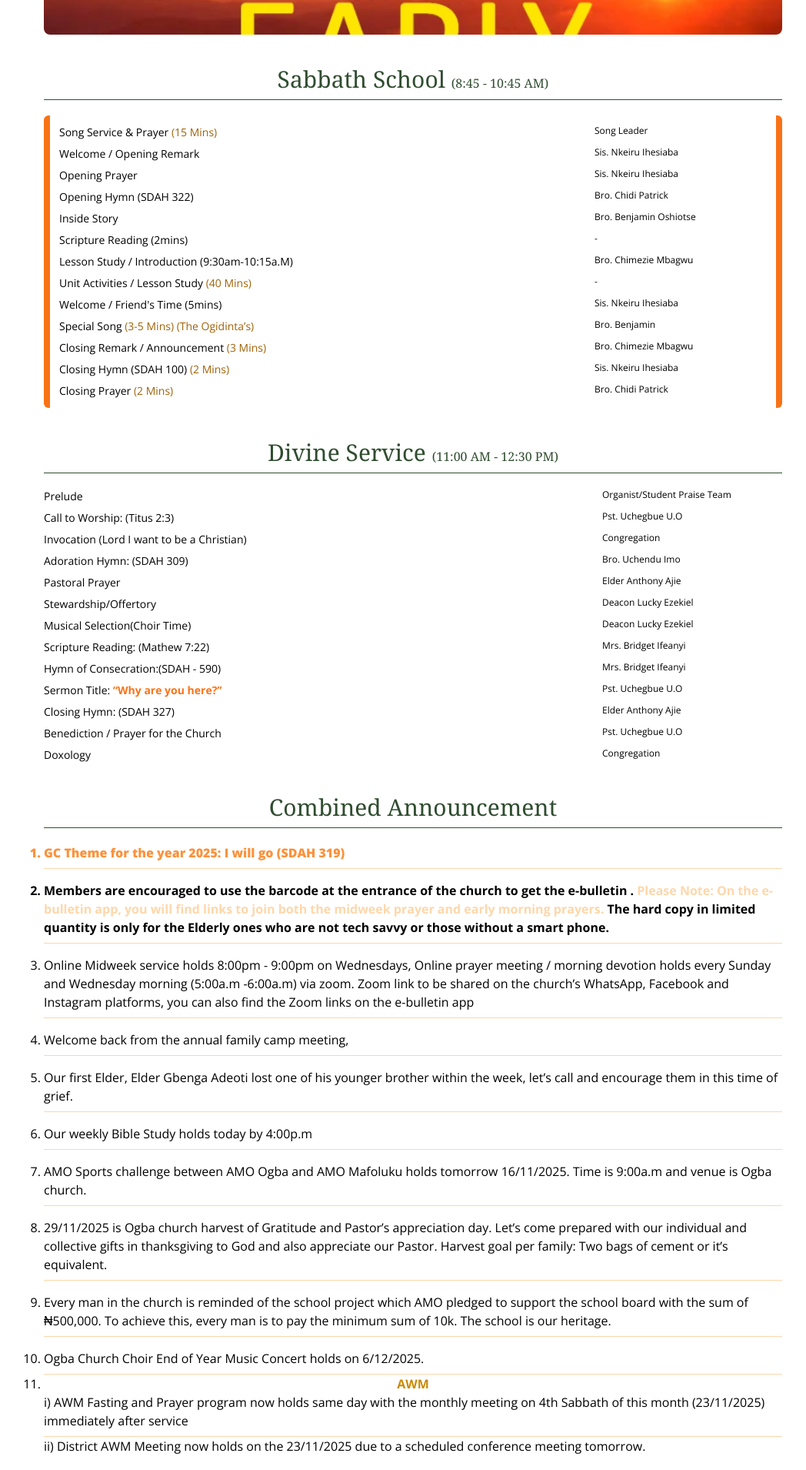
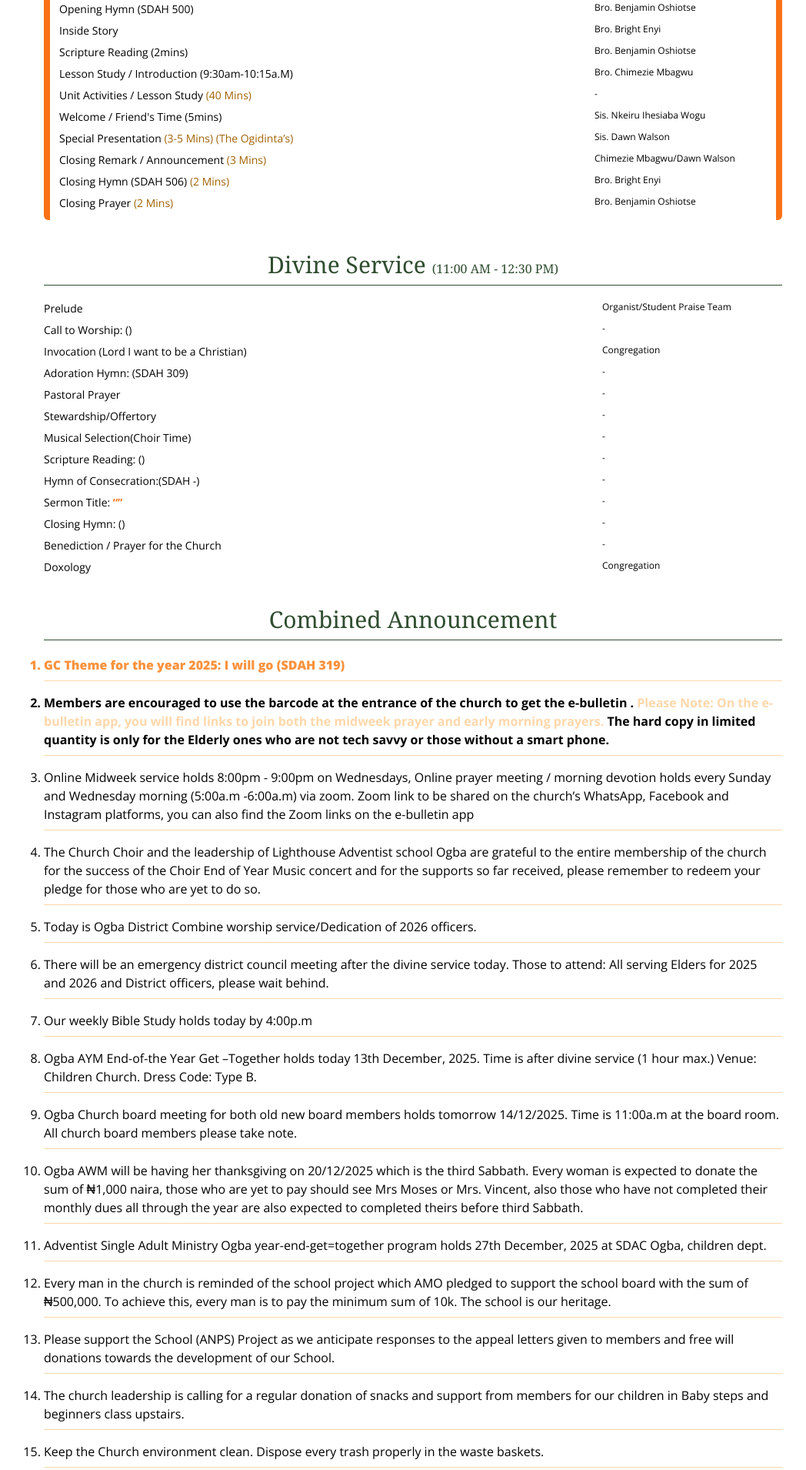
Before and after one commit to solomonsunday/SDAOGBACHURCHEBULLETIN, a Next.js app: page / in a window 1280 px wide. Shown: the part 836-2746 px from the top of the page at 77% size, without its empty margins (103-1151 px from the left). Built offline with nearby package versions, Linux system fonts and the light colour scheme; a web font is replaced by a local one.

Commit message:
updated for the 13th of december

```diff
--- a/src/components/Programs/Announcement.tsx
+++ b/src/components/Programs/Announcement.tsx
@@ -30,26 +30,45 @@ const Announcement = () => {
             find the Zoom links on the e-bulletin app
           </li>
           <li className="pb-2 border-b border-orange-200">
-            Welcome back from the annual family camp meeting,
+            The Church Choir and the leadership of Lighthouse Adventist school
+            Ogba are grateful to the entire membership of the church for the
+            success of the Choir End of Year Music concert and for the supports
+            so far received, please remember to redeem your pledge for those who
+            are yet to do so.
           </li>
           <li className="pb-2 border-b border-orange-200">
-            Our first Elder, Elder Gbenga Adeoti lost one of his younger brother
-            within the week, let’s call and encourage them in this time of
-            grief.
+            Today is Ogba District Combine worship service/Dedication of 2026
+            officers.
+          </li>
+          <li className="pb-2 border-b border-orange-200">
+            There will be an emergency district council meeting after the divine
+            service today. Those to attend: All serving Elders for 2025 and 2026
+            and District officers, please wait behind.
           </li>
           <li className="pb-2 border-b border-orange-200">
             Our weekly Bible Study holds today by 4:00p.m
           </li>{" "}
           <li className="pb-2 border-b border-orange-200">
-            AMO Sports challenge between AMO Ogba and AMO Mafoluku holds
-            tomorrow 16/11/2025. Time is 9:00a.m and venue is Ogba church.
+            Ogba AYM End-of-the Year Get –Together holds today 13th December,
+            2025. Time is after divine service (1 hour max.) Venue: Children
+            Church. Dress Code: Type B.
           </li>{" "}
           <li className="pb-2 border-b border-orange-200">
-            29/11/2025 is Ogba church harvest of Gratitude and Pastor’s
-            appreciation day. Let’s come prepared with our individual and
-            collective gifts in thanksgiving to God and also appreciate our
-            Pastor. Harvest goal per family: Two bags of cement or it’s
-            equivalent.
+            Ogba Church board meeting for both old new board members holds
+            tomorrow 14/12/2025. Time is 11:00a.m at the board room. All church
+            board members please take note.
+          </li>
+          <li className="pb-2 border-b border-orange-200">
+            Ogba AWM will be having her thanksgiving on 20/12/2025 which is the
+            third Sabbath. Every woman is expected to donate the sum of ₦1,000
+            naira, those who are yet to pay should see Mrs Moses or Mrs.
+            Vincent, also those who have not completed their monthly dues all
+            through the year are also expected to completed theirs before third
+            Sabbath.
+          </li>
+          <li className="pb-2 border-b border-orange-200">
+            Adventist Single Adult Ministry Ogba year-end-get=together program
+            holds 27th December, 2025 at SDAC Ogba, children dept.
           </li>
           <li className="pb-2 border-b border-orange-200">
             Every man in the church is reminded of the school project which AMO
@@ -57,25 +76,6 @@ const Announcement = () => {
             achieve this, every man is to pay the minimum sum of 10k. The school
             is our heritage.
           </li>
-          <div>
-            <li className="pb-2 border-b border-orange-200">
-              Ogba Church Choir End of Year Music Concert holds on 6/12/2025.
-            </li>
-            <li>
-              <div className="text-center text-yellow-600 font-bold">AWM</div>
-            </li>
-            <ol>
-              <li className="pb-2 border-b border-orange-200">
-                i) AWM Fasting and Prayer program now holds same day with the
-                monthly meeting on 4th Sabbath of this month (23/11/2025)
-                immediately after service
-              </li>
-              <li>
-                ii) District AWM Meeting now holds on the 23/11/2025 due to a
-                scheduled conference meeting tomorrow.
-              </li>
-            </ol>
-          </div>
           <li className="pb-2 border-b border-orange-200">
             Please support the School (ANPS) Project as we anticipate responses
             to the appeal letters given to members and free will donations
--- a/src/components/Programs/DivineService.tsx
+++ b/src/components/Programs/DivineService.tsx
@@ -12,46 +12,46 @@ const DivineService = () => {
           <div className="col-span-3 text-sm "> Prelude</div>
           <div className="text-xs"> Organist/Student Praise Team</div>
           <div className="col-span-3 text-sm">
-            Call to Worship: (Titus 2:3){" "}
+            Call to Worship: (){" "}
           </div>
-          <div className="text-xs">Pst. Uchegbue U.O</div>
+          <div className="text-xs">-</div>
           <div className="col-span-3 text-sm">
             {" "}
             Invocation (Lord I want to be a Christian)
           </div>
           <div className="text-xs">Congregation</div>
           <div className="col-span-3 text-sm">Adoration Hymn: (SDAH 309)</div>
-          <div className="text-xs"> Bro. Uchendu Imo</div>
+          <div className="text-xs"> -</div>
           <div className="col-span-3 text-sm"> Pastoral Prayer</div>
-          <div className="text-xs"> Elder Anthony Ajie</div>
+          <div className="text-xs"> -</div>
           <div className="col-span-3 text-sm"> Stewardship/Offertory </div>
-          <div className="text-xs">Deacon Lucky Ezekiel</div>
+          <div className="text-xs">-</div>
           <div className="col-span-3 text-sm">
             Musical Selection(Choir Time)
           </div>
-          <div className="text-xs"> Deacon Lucky Ezekiel</div>
+          <div className="text-xs"> -</div>
           <div className="col-span-3 text-sm">
-            Scripture Reading: (Mathew 7:22)
+            Scripture Reading: ()
           </div>
-          <div className="text-xs">Mrs. Bridget Ifeanyi </div>
+          <div className="text-xs">- </div>
           <div className="col-span-3 text-sm">
-            Hymn of Consecration:(SDAH - 590)
+            Hymn of Consecration:(SDAH -)
           </div>
-          <div className="text-xs"> Mrs. Bridget Ifeanyi</div>
+          <div className="text-xs">-</div>
           <div className="col-span-3 text-sm">
             Sermon Title:{" "}
             <span className="font-bold text-orange-500">
               {" "}
-              “Why are you here?”
+              “”
             </span>
           </div>
-          <div className="text-xs">Pst. Uchegbue U.O</div>
-          <div className="col-span-3 text-sm">Closing Hymn: (SDAH 327) </div>
-          <div className="text-xs"> Elder Anthony Ajie</div>
+          <div className="text-xs">-</div>
+          <div className="col-span-3 text-sm">Closing Hymn: () </div>
+          <div className="text-xs">-</div>
           <div className="col-span-3 text-sm">
             Benediction / Prayer for the Church
           </div>
-          <div className="text-xs">Pst. Uchegbue U.O</div>
+          <div className="text-xs">-</div>
           <div className="col-span-3 text-sm">Doxology</div>
           <div className="text-xs"> Congregation</div>
         </div>
--- a/src/components/Programs/PastorDesk.tsx
+++ b/src/components/Programs/PastorDesk.tsx
@@ -10,12 +10,12 @@ const PastorDesk = () => {
         <div className="space-y-3 text-center">
           <div className="text-lg font-semibold underline">
             <p className="dark:text-white">
-              Testimonies for the Church, Vol. 5, pg.578
+              Testimonies for the Church, Vol. 5
             </p>
           </div>
           <p className="text-orange-500">
             "We may not see the path before us, but we can trust the one who
-            holds the future in His hands." <br />
+            holds the future in His hands, pg.578 Happy Sabbath" <br />
             Happy Sabbath!
           </p>
         </div>
--- a/src/components/Programs/SabbathSchool.tsx
+++ b/src/components/Programs/SabbathSchool.tsx
@@ -17,20 +17,21 @@ const SabbathSchool = () => {
         <div className="col-span-3 text-sm capitalize">
           Welcome / Opening Remark
         </div>
-        <div className="text-xs">Sis. Nkeiru Ihesiaba</div>
+        <div className="text-xs">Sis. Dawn Walson</div>
         <div className="col-span-3 text-sm capitalize">Opening Prayer</div>
-        <div className="text-xs">Sis. Nkeiru Ihesiaba</div>
+        <div className="text-xs">Nkeiru Ihesiaba Wogu</div>
         <div className="col-span-3 text-sm capitalize">
-          Opening Hymn (SDAH 322)
+          Opening Hymn (SDAH 500)
         </div>
-        <div className="text-xs capitalize">Bro. Chidi Patrick</div>
+        <div className="text-xs capitalize">Bro. Benjamin Oshiotse</div>
+
         <div className="col-span-3 text-sm capitalize">Inside Story</div>
-        <div className="text-xs capitalize">Bro. Benjamin Oshiotse</div>
+        <div className="text-xs capitalize">Bro. Bright Enyi</div>
 
         <div className="col-span-3 text-sm capitalize">
           Scripture Reading (2mins){" "}
         </div>
-        <div className="text-xs capitalize"> - </div>
+        <div className="text-xs capitalize"> Bro. Benjamin Oshiotse </div>
         {/* <div className="col-span-3 text-sm capitalize">
           {" "}
           Special Feature (Short Drama on Seizure) (3-5mins)
@@ -49,13 +50,13 @@ const SabbathSchool = () => {
         <div className="col-span-3 text-sm capitalize">
           Welcome / Friend's time (5mins)
         </div>
-        <div className="text-xs capitalize"> Sis. Nkeiru Ihesiaba</div>
+        <div className="text-xs capitalize">Sis. Nkeiru Ihesiaba Wogu</div>
         <div className="col-span-3 text-sm capitalize">
           {" "}
-          Special Song{" "}
+          Special Presentation{" "}
           <span className="text-yellow-700">(3-5 Mins) (The Ogidinta’s) </span>
         </div>
-        <div className="text-xs capitalize">Bro. Benjamin</div>
+        <div className="text-xs capitalize">Sis. Dawn Walson</div>
         {/*
         <div className="col-span-3 text-sm capitalize"> Panel Discussion</div>
         <div className="text-xs capitalize">Bro. Chimezie Mbagwu</div> */}
@@ -64,16 +65,16 @@ const SabbathSchool = () => {
           Closing Remark / Announcement{" "}
           <span className="text-yellow-700">(3 Mins)</span>
         </div>
-        <div className="text-xs capitalize">Bro. Chimezie Mbagwu</div>
+        <div className="text-xs capitalize">Chimezie Mbagwu/Dawn Walson</div>
         <div className="col-span-3 text-sm capitalize">
-          Closing Hymn (SDAH 100){" "}
+          Closing Hymn (SDAH 506){" "}
           <span className="text-yellow-700">(2 Mins)</span>
         </div>
-        <div className="text-xs capitalize">Sis. Nkeiru Ihesiaba </div>
+        <div className="text-xs capitalize"> Bro. Bright Enyi</div>
         <div className="col-span-3 text-sm capitalize">
           Closing Prayer <span className="text-yellow-700">(2 Mins)</span>
         </div>
-        <div className="text-xs">Bro. Chidi Patrick</div>
+        <div className="text-xs">Bro. Benjamin Oshiotse </div>
       </div>
     </section>
   );
```
Also changed, not shown: src/components/Programs/Welcome.tsx (+5 -5 lines).
